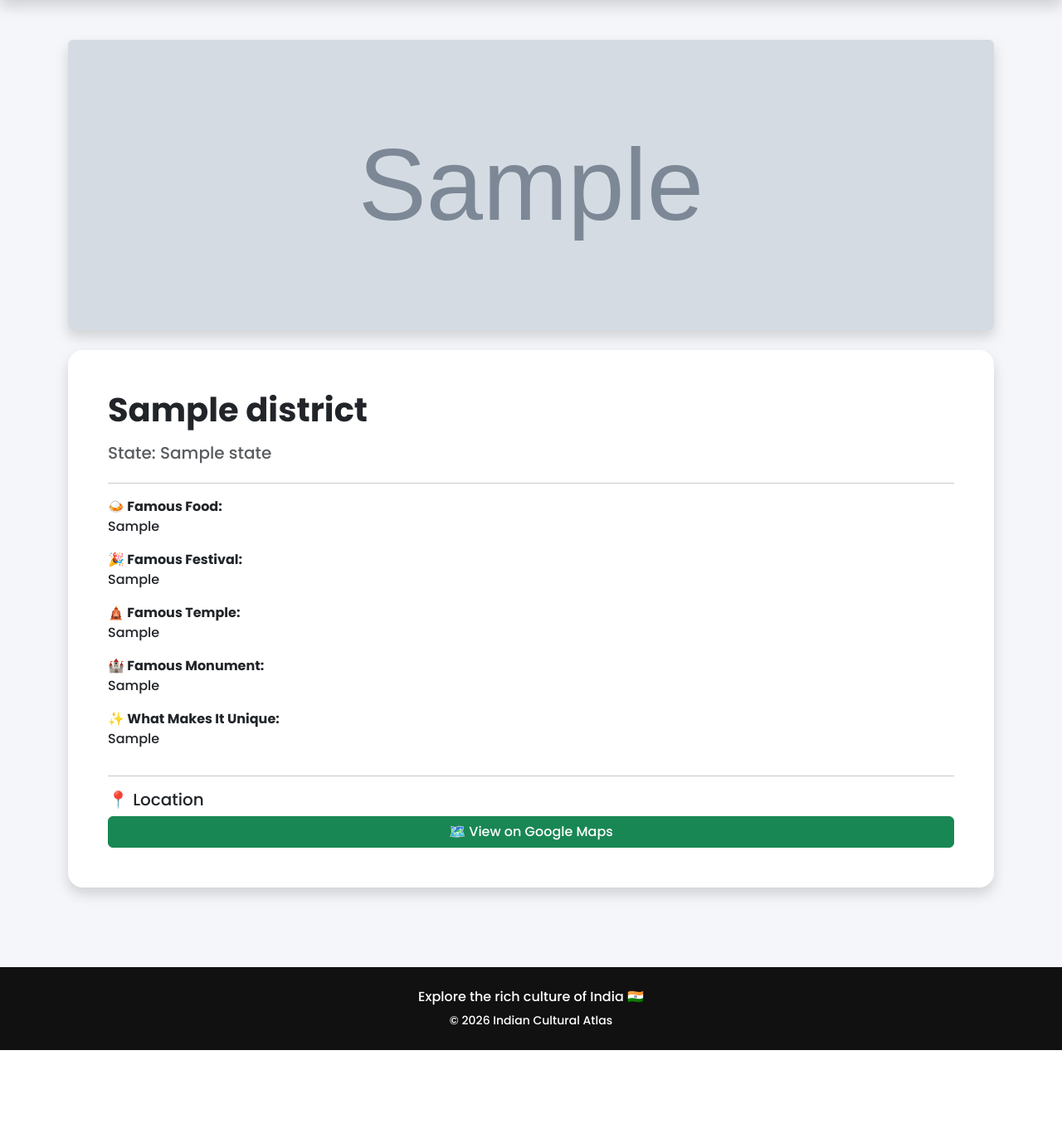
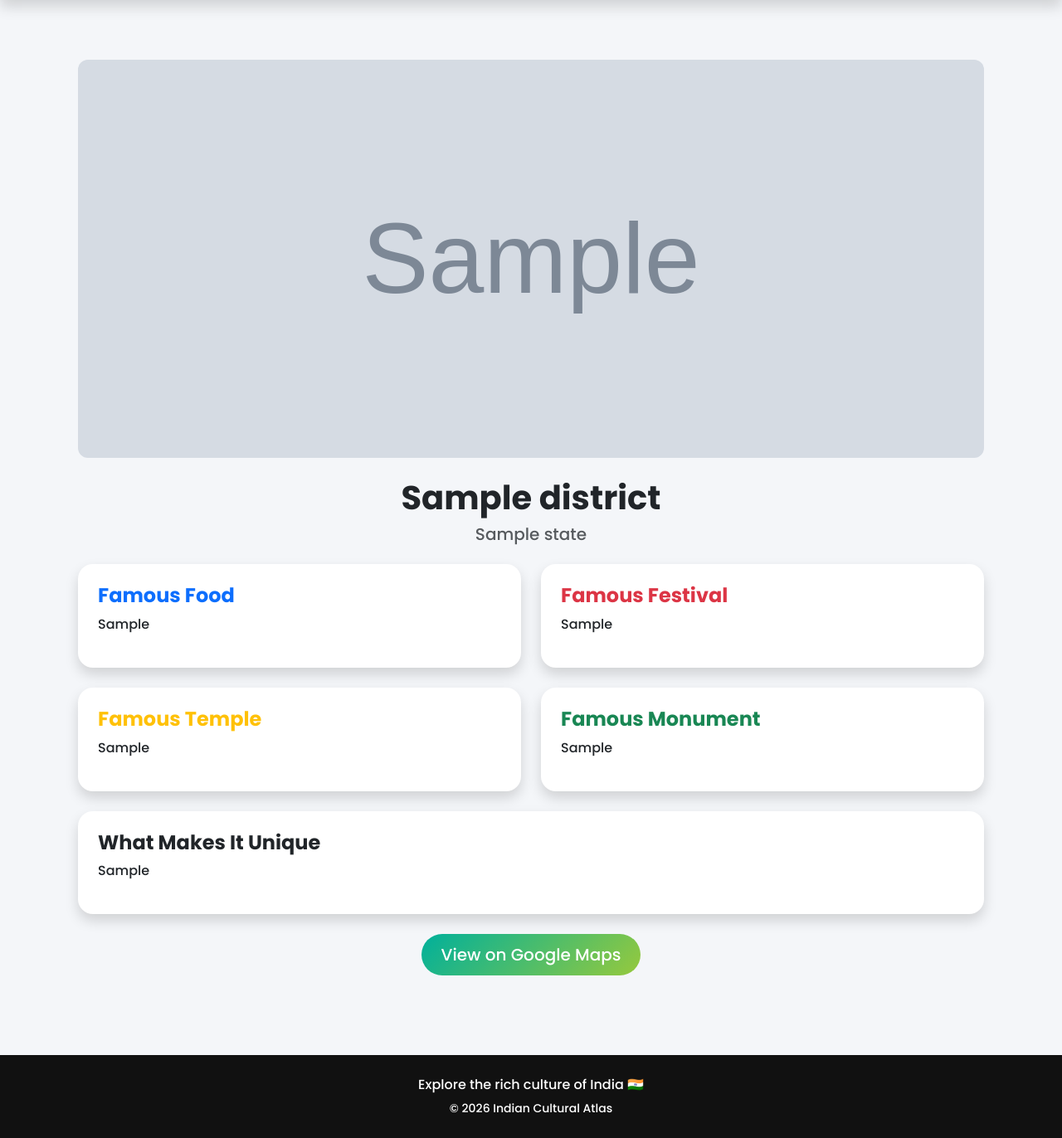
Before and after one commit to k-sruthi3/indian-cultural-atlas, a Django app: page /district/1/ in a window 1280 px wide. Shown: the part 87-1459 px from the top of the page at 83% size. Before the commit the page ends 1353 px from the top, so only its background shows below. Run offline with Django 5.2, Linux system fonts and the light colour scheme; a user stored in the database is signed in; tables that the repository leaves empty hold one stand-in row (values such as "Sample post"); grey boxes marked "Sample" are stand-in pictures.

Commit message:
Improved UI design, district page styling, and session handling fixes

```diff
--- a/culture/templates/base.html
+++ b/culture/templates/base.html
@@ -1,3 +1,4 @@
+<!-- culture/templates/base.html -->
 <!DOCTYPE html>
 <html lang="en">
 <head>
@@ -15,6 +16,20 @@
     <link href="https://fonts.googleapis.com/css2?family=Poppins:wght@300;500;700&display=swap" rel="stylesheet">
 
     <style>
+
+        .hero-container{
+    position:relative;
+}
+
+.hero-img{
+    width:100%;
+    height:60vh;
+    object-fit:cover;
+    border-radius:12px;
+}
+
+
+
         body {
             font-family: 'Poppins', sans-serif;
             background-color: #f4f6f9;
@@ -67,6 +82,36 @@
             height: 220px;
             object-fit: cover;
         }
+        /* ===== Modern Buttons ===== */
+
+.btn-atlas-primary{
+    background: linear-gradient(135deg,#ff7e5f,#ff9966);
+    border:none;
+    color:white;
+    padding:10px 24px;
+    border-radius:30px;
+    font-weight:500;
+    transition:0.3s;
+}
+
+.btn-atlas-primary:hover{
+    background: linear-gradient(135deg,#ff9966,#ff7e5f);
+    transform: translateY(-2px);
+}
+
+.btn-atlas-map{
+    background: linear-gradient(135deg,#00b09b,#96c93d);
+    border:none;
+    color:white;
+    padding:10px 24px;
+    border-radius:30px;
+    font-weight:500;
+    transition:0.3s;
+}
+
+.btn-atlas-map:hover{
+    transform: translateY(-2px);
+}
 
         footer {
             background: #111;
--- a/culture/templates/culture/district_detail.html
+++ b/culture/templates/culture/district_detail.html
@@ -1,43 +1,93 @@
 <!-- culture/templates/district_detail.html -->
+
 {% extends "base.html" %}
 
 {% block title %}{{ district.name }} | Indian Cultural Atlas{% endblock %}
 
 {% block content %}
 
-<div class="mb-4">
+<div class="container mt-4">
+
+<!-- District Image -->
+
+<div class="hero-container mb-4">
+
     {% if district.image %}
-        <img src="{{ district.image }}" class="img-fluid rounded shadow"
-             style="width:100%; height:350px; object-fit:cover;">
+        <img src="{{ district.image }}" class="hero-img">
     {% endif %}
-</div>
-
-<div class="card shadow p-5">
-
-    <h1 class="fw-bold mb-3">{{ district.name }}</h1>
-    <h5 class="text-muted">State: {{ district.state.name }}</h5>
-
-    <hr>
-
-    <p><strong>🍛 Famous Food:</strong><br> {{ district.famous_food }}</p>
-
-    <p><strong>🎉 Famous Festival:</strong><br> {{ district.famous_festival }}</p>
-
-    <p><strong>🛕 Famous Temple:</strong><br> {{ district.famous_temple }}</p>
-
-    <p><strong>🏰 Famous Monument:</strong><br> {{ district.famous_monument }}</p>
-
-    <p><strong>✨ What Makes It Unique:</strong><br> {{ district.uniqueness }}</p>
-
-    <hr>
-
-    <h5>📍 Location</h5>
-    <a href="{{ district.google_maps_link }}"
-       target="_blank"
-       class="btn btn-success">
-       🗺️ View on Google Maps
-    </a>
 
 </div>
 
+
+<!-- District Title -->
+
+<div class="text-center mb-4">
+    <h1 class="fw-bold">{{ district.name }}</h1>
+    <h5 class="text-muted">{{ district.state.name }}</h5>
+</div>
+
+
+<div class="row g-4">
+
+<!-- Famous Food -->
+
+<div class="col-md-6">
+<div class="card shadow h-100 p-4">
+<h4 class="fw-bold text-primary"> Famous Food</h4>
+<p>{{ district.famous_food }}</p>
+</div>
+</div>
+
+
+<!-- Famous Festival -->
+
+<div class="col-md-6">
+<div class="card shadow h-100 p-4">
+<h4 class="fw-bold text-danger"> Famous Festival</h4>
+<p>{{ district.famous_festival }}</p>
+</div>
+</div>
+
+
+<!-- Famous Temple -->
+
+<div class="col-md-6">
+<div class="card shadow h-100 p-4">
+<h4 class="fw-bold text-warning">Famous Temple</h4>
+<p>{{ district.famous_temple }}</p>
+</div>
+</div>
+
+
+<!-- Famous Monument -->
+
+<div class="col-md-6">
+<div class="card shadow h-100 p-4">
+<h4 class="fw-bold text-success"> Famous Monument</h4>
+<p>{{ district.famous_monument }}</p>
+</div>
+</div>
+
+</div>
+
+
+<!-- Uniqueness Section -->
+
+<div class="card shadow p-4 mt-4">
+<h4 class="fw-bold text-dark"> What Makes It Unique</h4>
+<p>{{ district.uniqueness }}</p>
+</div>
+
+
+<!-- Map Button -->
+
+
+
+<div class="text-center mt-4">
+    <a href="{{ district.google_maps_link }}"
+       target="_blank"
+       class="btn btn-atlas-map btn-lg">
+        View on Google Maps
+    </a>
+</div>
 {% endblock %}
--- a/culture/templates/culture/help.html
+++ b/culture/templates/culture/help.html
@@ -21,7 +21,7 @@
             <div class="list-group list-group-flush">
 
                 <div class="list-group-item py-3">
-                    <h6 class="fw-bold mb-1">🔎 How to Search States</h6>
+                    <h6 class="fw-bold mb-1"> How to Search States</h6>
                     <small class="text-muted">
                         Use the search bar on the homepage to quickly find any state.
                         Type the name and click search.
@@ -29,7 +29,7 @@
                 </div>
 
                 <div class="list-group-item py-3">
-                    <h6 class="fw-bold mb-1">📍 How to View Districts</h6>
+                    <h6 class="fw-bold mb-1"> How to View Districts</h6>
                     <small class="text-muted">
                         After selecting a state, scroll down to view all districts
                         and explore their details.
@@ -37,7 +37,7 @@
                 </div>
 
                 <div class="list-group-item py-3">
-                    <h6 class="fw-bold mb-1">✏️ How to Update Profile</h6>
+                    <h6 class="fw-bold mb-1"> How to Update Profile</h6>
                     <small class="text-muted">
                         Go to Account Settings → Update Profile to edit your
                         personal information and profile picture.
--- a/culture/templates/culture/state_detail.html
+++ b/culture/templates/culture/state_detail.html
@@ -71,7 +71,7 @@
 
     <hr>
 <hr>
-<h3 class="mt-5 mb-4 text-center">🏙️ Districts</h3>
+<h3 class="mt-5 mb-4 text-center"> Districts</h3>
 
 <div class="row">
     {% for district in districts %}
@@ -105,7 +105,7 @@
     {% endfor %}
 </div>
     <!-- GOOGLE MAP -->
-    <h5 class="mt-4">📍 Location</h5>
+    <h5 class="mt-4">Location</h5>
     <iframe
         src="{{ state.google_maps_embed }}"
         width="100%"
@@ -118,7 +118,7 @@
         <a href="{{ state.google_maps_link }}"
            target="_blank"
            class="btn btn-success btn-lg">
-           🗺️ View on Google Maps
+           View on Google Maps
         </a>
     </div>
 
--- a/culture/views.py
+++ b/culture/views.py
@@ -60,10 +60,8 @@ class CustomLoginView(LoginView):
 @never_cache
 def logout_view(request):
     logout(request)
-    response = redirect('login')
-    response.delete_cookie('sessionid')
-    return response
-
+    request.session.flush()   # completely destroy session
+    return redirect('login')
 
 # =========================
 # HOME
--- a/indian_cultural_atlas/middleware.py
+++ b/indian_cultural_atlas/middleware.py
@@ -47,14 +47,34 @@ class HideAdminMiddleware:
 # ==========================================
 # Disable Browser Cache (Fix Back Button)
 # ==========================================
+# ==========================================
+# Disable Browser Cache (Fix Back Button)
+# ==========================================
+
+from django.shortcuts import redirect
+from django.urls import reverse
+
 class DisableCacheMiddleware:
     def __init__(self, get_response):
         self.get_response = get_response
 
     def __call__(self, request):
+
+        # If user is not logged in and tries to access protected pages
+        if not request.user.is_authenticated:
+            protected_paths = [
+                '/home/',
+                '/profile/',
+                '/settings/',
+                '/update_profile/',
+            ]
+
+            if request.path in protected_paths:
+                return redirect(reverse('login'))
+
         response = self.get_response(request)
 
-        # 🔥 Disable cache for ALL pages
+        # Disable browser caching
         response["Cache-Control"] = "no-store, no-cache, must-revalidate, max-age=0"
         response["Pragma"] = "no-cache"
         response["Expires"] = "0"
```
Also changed, not shown: culture/templates/culture/detail.html (+6 -6 lines), indian_cultural_atlas/settings.py (+4 -10 lines).
